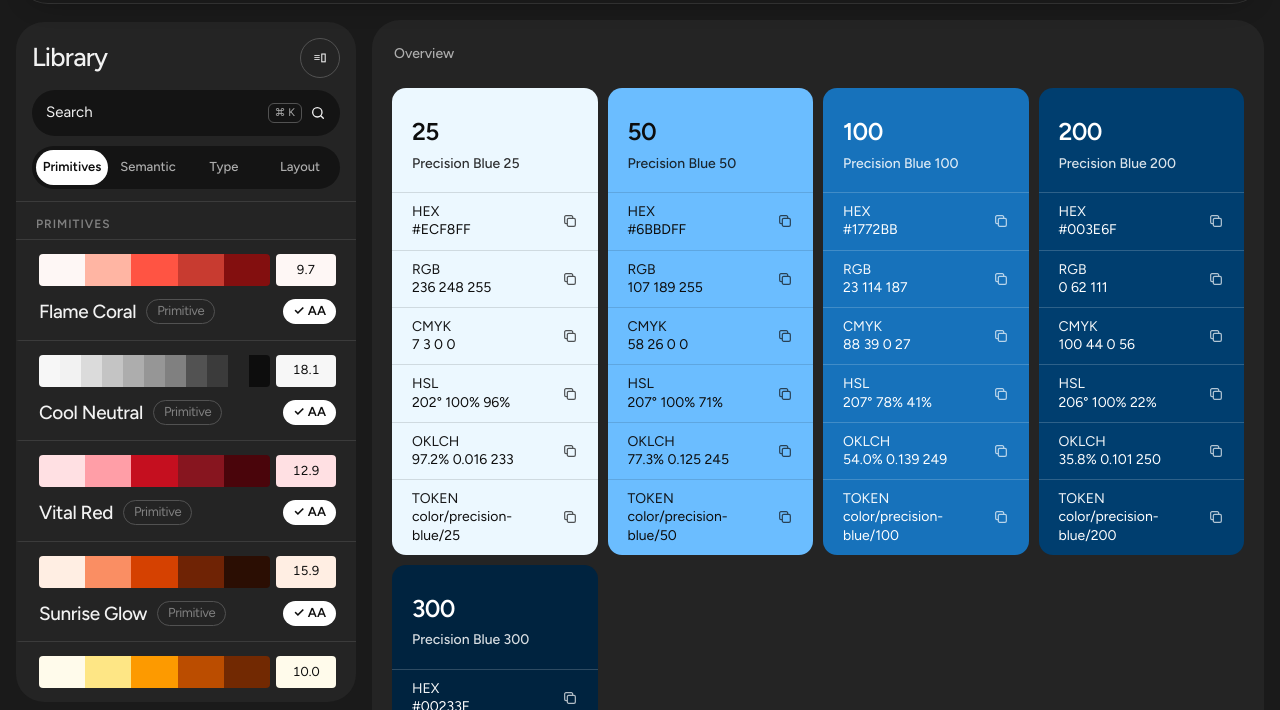
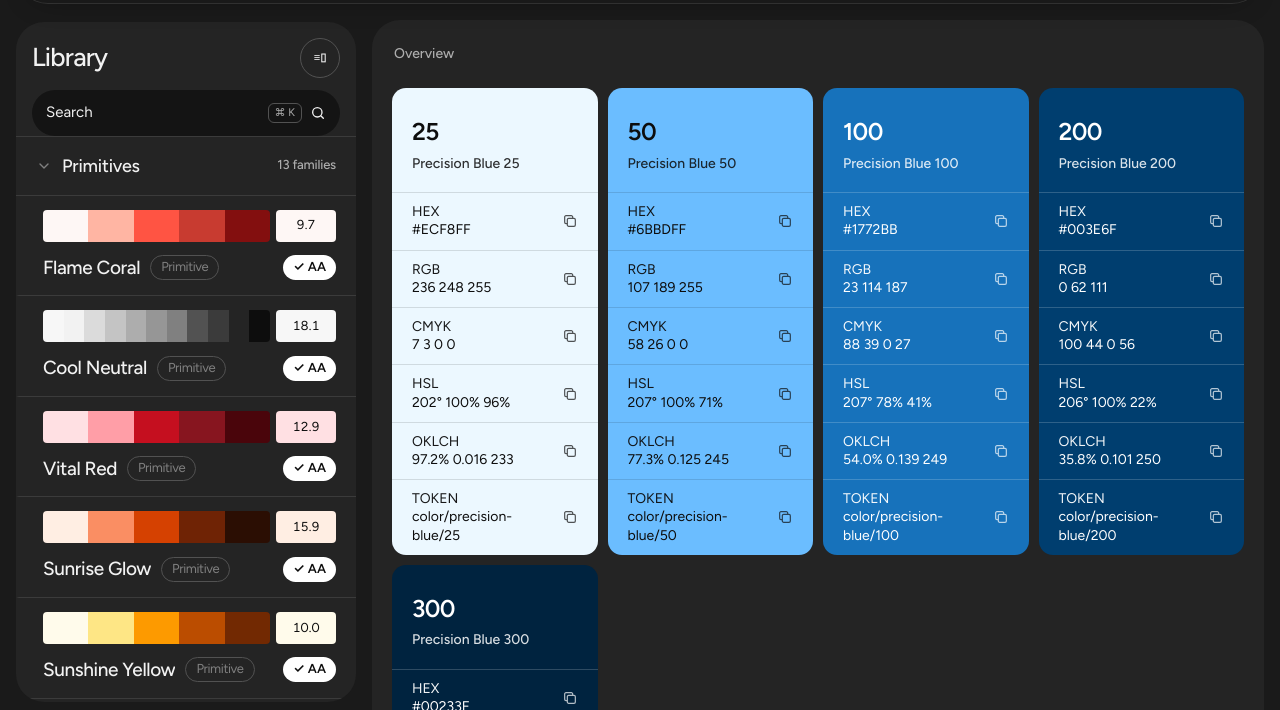
Before and after one commit to annanyasharma-dotcom/dopamine-spike-colours, a plain HTML site: page index.html in a window 1280 px wide. Both pictures are taken after a click on the button 812 px from the left and 195 px from the top of the page. Shown: the part 74-784 px from the top of the page. Drawn offline with Linux system fonts and the light colour scheme.

Commit message:
Turn library tabs into an expandable section list; give Elevation its own section
Co-Authored-By: Claude Opus 5.5 <noreply@anthropic.com>
Claude-Session: https://claude.ai/code/session_01NEufYgg3J8gRvfiBy8HVXp

```diff
--- a/index.html
+++ b/index.html
@@ -137,6 +137,16 @@ body::before{content:"";position:fixed;inset:0 0 auto;height:env(safe-area-inset
 .pill{all:unset;cursor:pointer;display:flex;align-items:center;gap:6px;border:1px solid var(--line-2);border-radius:999px;padding:3px 12px;font-size:15px;font-weight:500}
 .pill[aria-pressed="true"]{background:var(--btn);color:var(--btn-ink);border-color:var(--btn)}
 .pill:focus-visible{outline:2px solid var(--ink);outline-offset:2px}
+.grp{all:unset;cursor:pointer;box-sizing:border-box;width:100%;display:flex;align-items:center;gap:10px;padding:16px 20px;border-bottom:1px solid var(--line);font-size:18px;font-weight:500;letter-spacing:-.01em;background:var(--panel)}
+.grp:hover{background:var(--panel-2)}
+.grp:focus-visible{outline:2px solid var(--ink);outline-offset:-2px}
+.grp .gc{font-size:13px;color:var(--ink-3);font-weight:500;margin-left:auto}
+.grp svg{flex:none;color:var(--ink-3);transition:transform .25s ease}
+.grp[aria-expanded="true"]{position:sticky;top:0;z-index:2}
+.grp[aria-expanded="true"] svg{transform:rotate(90deg)}
+.grp[aria-expanded="true"] .gc{color:var(--ink-2)}
+.gbody .item{padding-left:24px}
+.gbody .sec{padding-left:24px}
 .sec{padding:14px 20px 6px;font-size:12px;font-weight:600;letter-spacing:.08em;text-transform:uppercase;color:var(--ink-3);border-bottom:1px solid var(--line)}
 .stats dt{color:var(--ink-3)}.stats dd{margin:0;text-align:right;font-variant-numeric:tabular-nums;overflow-wrap:anywhere}
 
@@ -277,7 +287,6 @@ body::before{content:"";position:fixed;inset:0 0 auto;height:env(safe-area-inset
     <aside class="lib">
       <div class="lib-head"><h2>Library</h2><button class="round" id="sortBtn" title="Sort by contrast" aria-label="Sort by contrast">≡▯</button></div>
       <label class="field"><input id="q" placeholder="Search" aria-label="Search palettes"><span class="kbd">⌘ K</span><svg width="16" height="16" viewBox="0 0 24 24" fill="none" stroke="currentColor" stroke-width="2" stroke-linecap="round"><circle cx="11" cy="11" r="7"/><path d="m20 20-3.5-3.5"/></svg></label>
-      <div class="segs" role="tablist" aria-label="Show palettes"><button class="seg" role="tab" data-f="1" aria-selected="true">Primitives</button><button class="seg" role="tab" data-f="2" aria-selected="false">Semantic</button><button class="seg" role="tab" data-f="3" aria-selected="false">Type</button><button class="seg" role="tab" data-f="4" aria-selected="false">Layout</button></div>
       <div class="list" id="list"></div>
     </aside>
 
@@ -419,27 +428,47 @@ function textFor(s){
   for(const [tok,hex,fb] of cands){const r=cr(s.hex,hex);if(r>=4.5)return {tok,hex,fb,r}}
   const [tok,hex]=cands[cands.length-1];return {tok,hex,fb:true,r:cr(s.hex,hex)};
 }
-const syncTabs=()=>document.querySelectorAll(".seg").forEach(x=>x.setAttribute("aria-selected",+x.dataset.f===filter));
-const FIL=[["All palettes",()=>true],["Primitives",p=>p.kind==="Primitive"],["Semantic",p=>p.kind!=="Primitive"],["Type",()=>false],["Layout",()=>false]];
-function renderList(){
-  const q=$("q").value.trim().toLowerCase();
-  if(filter===4){$("list").innerHTML=renderLayoutList(q)||`<p style="padding:20px;color:var(--ink-3)">No token matches “${q}”.</p>`;
-    $("list").querySelectorAll(".item").forEach(b=>b.onclick=()=>showLayout(b.dataset.id));return}
-  if(filter===3){$("list").innerHTML=renderTypeList(q)||`<p style="padding:20px;color:var(--ink-3)">No style matches “${q}”.</p>`;
-    $("list").querySelectorAll(".item").forEach(b=>b.onclick=()=>showType(b.dataset.id));return}
-  let ps=pals.filter(FIL[filter][1]).filter(p=>!q||(p.name+" "+(p.path||"")+" "+p.sw.map(s=>s.hex+" "+s.tok+" "+(s.alias||"")).join(" ")).toLowerCase().includes(q));
+const syncTabs=()=>{openSec=filter};
+const FIL=[["All palettes",()=>true],["Primitives",p=>p.kind==="Primitive"],["Semantic",p=>p.kind!=="Primitive"],["Type",()=>false],["Layout",()=>false],["Elevation",()=>false]];
+let openSec=null;
+const SECS=[{f:1,name:"Primitives"},{f:2,name:"Semantic"},{f:3,name:"Type"},{f:4,name:"Layout"},{f:5,name:"Elevation"}];
+const chev='<svg width="16" height="16" viewBox="0 0 24 24" fill="none" stroke="currentColor" stroke-width="2" stroke-linecap="round" stroke-linejoin="round"><path d="m9 6 6 6-6 6"/></svg>';
+function colourItems(fi,q){
+  let ps=pals.filter(FIL[fi][1]).filter(p=>!q||(p.name+" "+(p.path||"")+" "+p.sw.map(s=>s.hex+" "+s.tok+" "+(s.alias||"")).join(" ")).toLowerCase().includes(q));
   if(sorted)ps=[...ps].sort((a,b)=>b.best_c-a.best_c);
-  let html="",last="";
-  ps.forEach(p=>{
-    if(!sorted&&p.group!==last){html+=`<div class="sec">${p.group}${p.kind==="Semantic"?" tokens":""}</div>`;last=p.group}
+  let html="",last="",n=0;
+  ps.forEach(p=>{n++;
+    if(!sorted&&fi===2&&p.group!==last){html+=`<div class="sec">${p.group}${p.kind==="Semantic"?" tokens":""}</div>`;last=p.group}
     const top=p.sw.reduce((a,s)=>lum(s.hex)>lum(a.hex)?s:a);
     html+=`<button class="item" data-id="${p.id}" aria-current="${p.id===cur}">
       <div class="row1"><div class="bar">${p.sw.map(s=>`<i style="background:${s.hex}"></i>`).join("")}</div>
       <span class="mx" style="background:${top.hex};color:${onCol(top.hex)}">${p.best_c.toFixed(1)}</span></div>
       <div class="row2"><span class="n"><strong>${p.name}</strong><span class="chipx">${p.path||p.kind}</span></span>
       ${p.pairs?'<span class="aa ok">✓ AA</span>':'<span class="aa no">× AA</span>'}</div></button>`});
-  $("list").innerHTML=html||`<p style="padding:20px;color:var(--ink-3)">No palette matches “${q}”.</p>`;
-  $("list").querySelectorAll(".item").forEach(b=>b.onclick=()=>show(b.dataset.id));
+  return [html,n];
+}
+const stripSec=h=>h.replace(/^<div class="sec">[^<]*<\/div>/,"");
+const countItems=h=>(h.match(/class="item"/g)||[]).length;
+function secBody(f,q){
+  if(f===1||f===2)return colourItems(f,q);
+  if(f===3){const h=stripSec(renderTypeList(q,"text"));return [h,countItems(h)]}
+  if(f===4){const h=stripSec(renderLayoutList(q));return [h,countItems(h)]}
+  const h=stripSec(renderTypeList(q,"elev"));return [h,countItems(h)];
+}
+const SEC_LABEL={1:n=>`${n} families`,2:n=>`${n} groups`,3:n=>`${n} groups`,4:n=>`${n} groups`,5:n=>`6 levels`};
+function renderList(){
+  const q=$("q").value.trim().toLowerCase();
+  if(openSec===null)openSec=filter;
+  let html="";
+  SECS.forEach(s=>{const [body,n]=secBody(s.f,q);if(q&&!n)return;
+    const open=q?true:openSec===s.f;
+    html+=`<button class="grp" data-f="${s.f}" aria-expanded="${open}">${chev}<span>${s.name}</span><span class="gc">${SEC_LABEL[s.f](n)}</span></button>`;
+    if(open)html+=`<div class="gbody">${body}</div>`});
+  $("list").innerHTML=html||`<p style="padding:20px;color:var(--ink-3)">Nothing matches “${q}”.</p>`;
+  $("list").querySelectorAll(".grp").forEach(b=>b.onclick=()=>{const f=+b.dataset.f;openSec=openSec===f?0:f;renderList();
+    if(openSec===f){const el=$("list").querySelector(`.grp[data-f="${f}"]`);el&&el.scrollIntoView({block:"nearest"})}});
+  $("list").querySelectorAll(".item").forEach(b=>b.onclick=()=>{const id=b.dataset.id;
+    (id.startsWith("type-")?showType:id.startsWith("lay-")?showLayout:show)(id)});
 }
 const copyIc='<svg width="16" height="16" viewBox="0 0 24 24" fill="none" stroke="currentColor" stroke-width="1.8"><rect x="8" y="8" width="12" height="12" rx="2"/><path d="M16 8V6a2 2 0 0 0-2-2H6a2 2 0 0 0-2 2v8a2 2 0 0 0 2 2h2"/></svg>';
 function show(id){
@@ -495,8 +524,8 @@ const TG=[
 ].map(g=>({...g,kind:"Type",items:TXT.filter(t=>g.match(t.style))}));
 TG.push({id:"type-elevation",name:"Elevation",kind:"Type",character:"Layered",items:[],best:"Best for lifting cards, sheets and menus off the page. Each level pairs a downward shadow with a faint upward one."});
 let tSample="";
-function renderTypeList(q){
-  const ts=TG.filter(g=>!q||(g.name+" "+g.items.map(t=>t.tok).join(" ")+(g.id==="type-elevation"?" shadow effect xs s md lg xl xxl":"")).toLowerCase().includes(q));
+function renderTypeList(q,which){
+  const ts=TG.filter(g=>which==="elev"?g.id==="type-elevation":g.id!=="type-elevation").filter(g=>!q||(g.name+" "+g.items.map(t=>t.tok).join(" ")+(g.id==="type-elevation"?" shadow effect xs s md lg xl xxl":"")).toLowerCase().includes(q));
   return `<div class="sec">Text styles</div>`+ts.map(g=>{
     const sizes=[...new Set(g.items.map(t=>t.px))].sort((a,b)=>b-a);
     const prev=g.id==="type-elevation"?`<span class="titem" style="gap:8px">${SHADOWS.map(s=>`<i style="display:inline-block;width:22px;height:22px;border-radius:6px;background:#fff;box-shadow:${s[1]}"></i>`).join("")}</span>`
@@ -508,7 +537,7 @@ function renderTypeList(q){
 function cssFor(t){return `font-family: "${FAMILY}", sans-serif;\nfont-size: ${t.px}px; /* var(--${t.tok}) */\nfont-weight: ${WT[t.weightName]||400};`}
 function showType(id){
   cur=id;const g=TG.find(x=>x.id===id);try{localStorage.setItem("dop-pal",id)}catch(e){}
-  filter=3;syncTabs();renderList();
+  filter=g.id==="type-elevation"?5:3;syncTabs();renderList();
   document.querySelector(".stage").dataset.mode="type";
   const sm=t=>tSample||g.sample;
   if(g.id==="type-elevation"){
```
